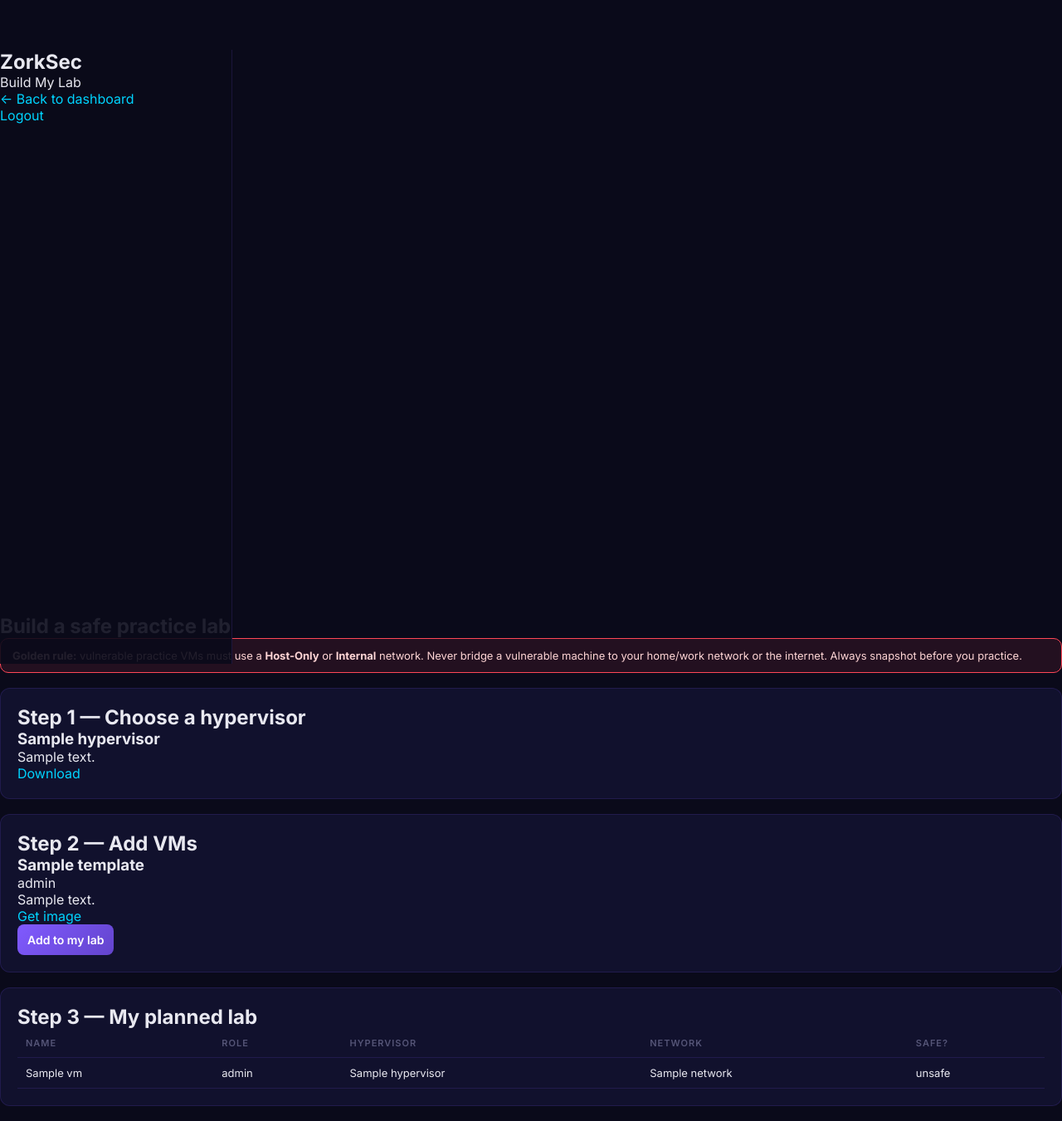
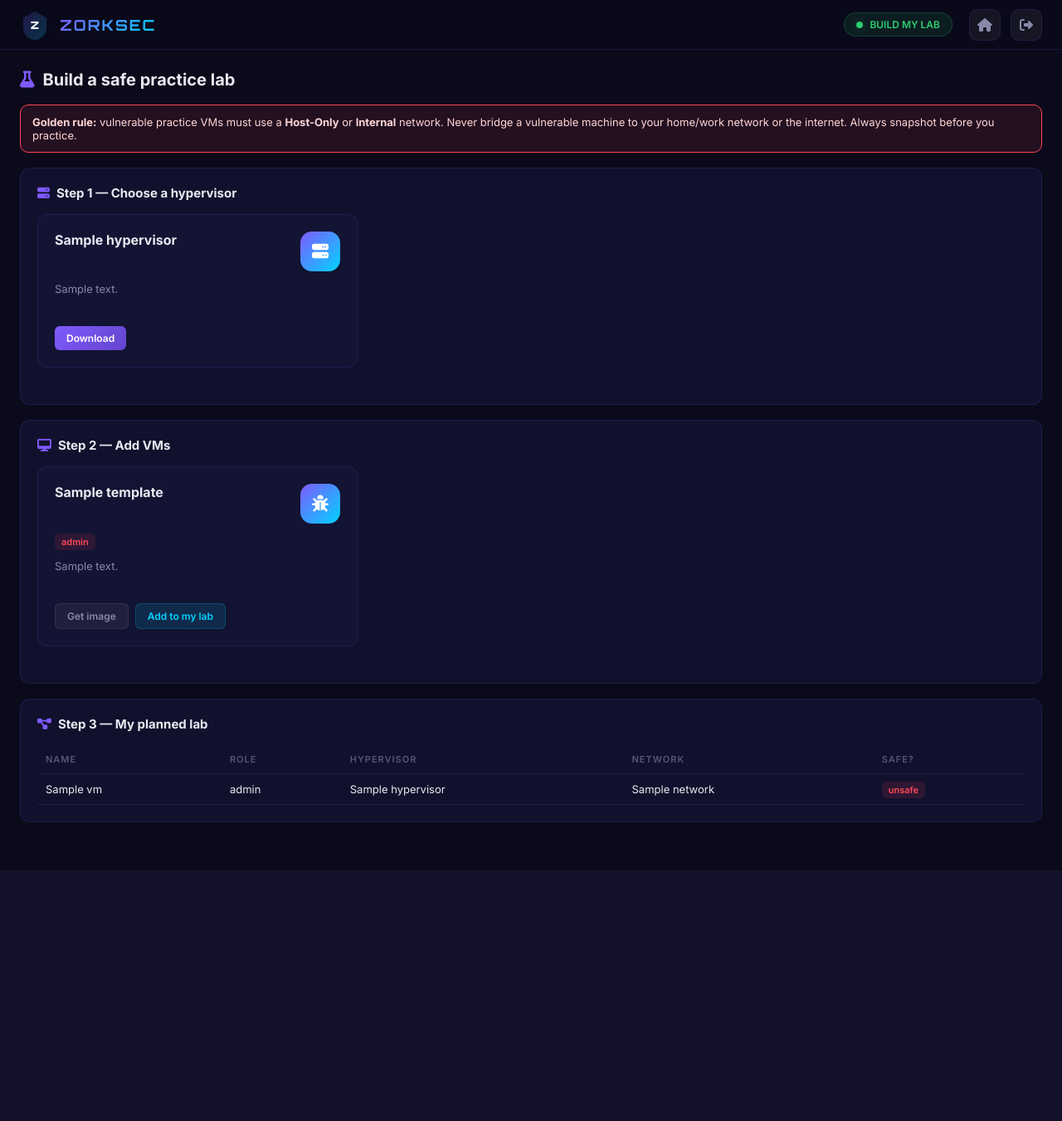
Before and after one commit to Muneer461/tools, a Flask app: template zorksec/web/templates/lab.html in a window 1280 px wide. Shown: the whole page at 83% size. After the commit the page ends 1049 px from the top, so only its background shows below. Run offline with Flask 3, Linux system fonts and the light colour scheme; the template is opened without the code that fills it: most values are stand-ins (such as "Sample title", 1, 10 or a date in 2020); parts of the project's set-up code (start-up, migrations or seed data) failed here and were passed over; some libraries are stand-ins or nearby versions.

Commit message:
Fix broken Build My Lab UI; harden lab JS; clean test lint
UI fix (the reported user-interface problem):
- Rebuild lab.html with the current design system. It previously used
  CSS classes (.layout/.main/.sub/.tool/.badge.ok) that were removed in
  the UI redesign, so the Build My Lab page rendered unstyled/broken.
  Now uses header + main-content + panel + tools-grid/tool-card +
  tool-badge/tool-btn + warn-box + global table (all defined in
  zorksec.css).
- Add zorksec/web/static/lab.js: external + event-delegated
  (data-action="add-vm"), matching the hardened UI pattern used by
  dashboard/diagnostics/kali pages. Removes all inline onclick from
  lab.html, fixing a latent bug where a VM name containing a quote would
  break the handler, and surfacing failures via the zsError banner.

Lint hygiene:
- pyproject.toml: add [tool.ruff] (py310) + per-file E402 ignore for
  tests (intentional pytest.importorskip / section imports).
- Remove 6 unused imports (F401) and 1 redefinition (F811) in tests.

Installer:
- Regenerate install.sh so the new lab.js is bundled (81 files, bash -n
  clean), keeping test_installer in sync.

Verified: 214 tests pass, ruff clean, all web routes 200/302 (no 500s),
lab page renders with only valid classes and no inline handlers.

Co-authored-by: Muneer <60612345+Muneer461@users.noreply.github.com>

```diff
--- /dev/null
+++ b/zorksec/web/static/lab.js
@@ -0,0 +1,63 @@
+/* ZorkSec "Build My Lab" interactions.
+ *
+ * External + event-delegated (single document click listener keyed on
+ * data-action) to match the hardened UI pattern used across ZorkSec. This
+ * avoids inline onclick handlers entirely, so VM template names containing
+ * quotes/apostrophes can never break the handler, and the buttons keep working
+ * even under strict browser settings / a future CSP.
+ *
+ * Any thrown error is surfaced by zorksec-ui.js (the visible error banner).
+ */
+(function () {
+  "use strict";
+
+  function esc(s) {
+    return String(s == null ? "" : s)
+      .replace(/&/g, "&amp;").replace(/</g, "&lt;").replace(/>/g, "&gt;");
+  }
+
+  async function addVm(name, role) {
+    // Target (vulnerable) VMs default to an isolated host-only network; the
+    // analyst VM may use NAT for updates. The server re-validates either way.
+    var network = role === "target" ? "hostonly" : "nat";
+    var msg = document.getElementById("vm-msg");
+    msg.className = "";
+    msg.textContent = "Adding " + name + "\u2026";
+    try {
+      var r = await fetch("/api/lab/vm", {
+        method: "POST",
+        headers: { "Content-Type": "application/json" },
+        body: JSON.stringify({ name: name, role: role,
+                               hypervisor: "virtualbox", network_mode: network }),
+      });
+      if (!r.ok) throw new Error("server returned " + r.status);
+      var data = await r.json();
+      msg.className = data.safe ? "ok-box" : "warn-box";
+      msg.textContent = data.message || (data.safe ? "Added." : "Added (review network).");
+
+      var empty = document.getElementById("vm-empty");
+      if (empty) empty.remove();
+
+      var badge = data.safe
+        ? '<span class="tool-badge ok">isolated</span>'
+        : '<span class="tool-badge deprecated">unsafe</span>';
+      var row = document.getElementById("vm-body").insertRow(-1);
+      row.innerHTML =
+        "<td>" + esc(name) + "</td><td>" + esc(role) + "</td>" +
+        "<td>virtualbox</td><td>" + esc(network) + "</td><td>" + badge + "</td>";
+    } catch (e) {
+      msg.className = "warn-box";
+      msg.textContent = "Could not add VM: " + (e && e.message ? e.message : e);
+      if (window.zsError) window.zsError("Add VM failed: " + (e && e.message ? e.message : e));
+    }
+  }
+
+  document.addEventListener("click", function (ev) {
+    var el = ev.target.closest ? ev.target.closest("[data-action]") : null;
+    if (!el) return;
+    if (el.dataset.action === "add-vm") {
+      ev.preventDefault();
+      addVm(el.dataset.name || "Unnamed", el.dataset.role || "target");
+    }
+  });
+})();
--- a/zorksec/web/templates/lab.html
+++ b/zorksec/web/templates/lab.html
@@ -1,84 +1,104 @@
 {% extends "base.html" %}
 {% block title %}ZorkSec - Build My Lab{% endblock %}
 {% block body %}
-<div class="layout">
-  <aside class="sidebar">
-    <h1>ZorkSec</h1>
-    <div class="sub">Build My Lab</div>
-    <a class="cat" href="{{ url_for('dashboard') }}">← Back to dashboard</a>
-    <a class="cat" href="{{ url_for('logout') }}">Logout</a>
-  </aside>
-  <main class="main">
-    <h2>Build a safe practice lab</h2>
+<!-- ===== Header ===== -->
+<header class="header">
+  <div class="header-left">
+    <div class="header-logo">
+      <svg viewBox="0 0 40 40" fill="none" xmlns="http://www.w3.org/2000/svg">
+        <defs><linearGradient id="hg" x1="0%" y1="0%" x2="100%" y2="100%">
+          <stop offset="0%" style="stop-color:#805aff"/><stop offset="100%" style="stop-color:#00d4ff"/>
+        </linearGradient></defs>
+        <path d="M20 3L5 11V22c0 10 6 16 15 18 9-2 15-8 15-18V11L20 3z" fill="url(#hg)" opacity="0.2" stroke="url(#hg)" stroke-width="1.5"/>
+        <text x="20" y="26" text-anchor="middle" fill="white" font-family="Orbitron, sans-serif" font-size="14" font-weight="900">Z</text>
+      </svg>
+      <h2>ZORKSEC</h2>
+    </div>
+  </div>
+  <div class="header-right">
+    <div class="header-status"><div class="dot"></div> BUILD MY LAB</div>
+    <div class="header-actions">
+      <a class="header-btn" href="{{ url_for('dashboard') }}" title="Back to dashboard"><i class="fas fa-house"></i></a>
+      <a class="header-btn" href="{{ url_for('logout') }}" title="Logout"><i class="fas fa-sign-out-alt"></i></a>
+    </div>
+  </div>
+</header>
+
+<main class="main-content">
+  <div class="section-title"><h3><i class="fas fa-flask"></i> Build a safe practice lab</h3></div>
+
   <div class="warn-box" style="margin-bottom:18px;">
     <b>Golden rule:</b> vulnerable practice VMs must use a <b>Host-Only</b> or
     <b>Internal</b> network. Never bridge a vulnerable machine to your home/work
     network or the internet. Always snapshot before you practice.
   </div>
 
+  <!-- ===== Step 1: hypervisor ===== -->
   <div class="panel">
-      <h2>Step 1 &mdash; Choose a hypervisor</h2>
-      <div class="grid">
+    <div class="panel-header"><h4><i class="fas fa-server"></i> Step 1 &mdash; Choose a hypervisor</h4></div>
+    <div class="tools-grid">
       {% for h in hypervisors %}
-        <div class="tool">
-          <h3>{{ h.name }}</h3>
-          <div class="note">{{ h.note }}</div>
-          <a class="badge" href="{{ h.url }}" target="_blank">Download</a>
+      <div class="tool-card">
+        <div class="tool-header">
+          <div><div class="tool-name">{{ h.name }}</div></div>
+          <div class="tool-logo"><i class="fas fa-server"></i></div>
         </div>
-        {% endfor %}
-      </div>
-    </div>
-
-    <div class="panel">
-      <h2>Step 2 &mdash; Add VMs</h2>
-      <div class="grid">
-        {% for t in templates %}
-        <div class="tool">
-          <h3>{{ t.name }}</h3>
-          <div class="row">
-            <span class="badge {{ 'both' if t.role=='analyst' else 'red' }}">{{ t.role }}</span>
-          </div>
-          <div class="note">{{ t.beginner_note }}</div>
-          <a class="badge" href="{{ t.download }}" target="_blank">Get image</a>
-          <div class="actions">
-            <button onclick="addVm('{{ t.name }}', '{{ t.role }}')">Add to my lab</button>
+        <div class="tool-desc">{{ h.note }}</div>
+        <div class="tool-actions">
+          <a class="tool-btn install" href="{{ h.url }}" target="_blank" rel="noopener">Download</a>
         </div>
       </div>
       {% endfor %}
     </div>
   </div>
 
+  <!-- ===== Step 2: add VMs ===== -->
   <div class="panel">
-      <h2>Step 3 &mdash; My planned lab</h2>
-      <div id="vm-msg"></div>
+    <div class="panel-header"><h4><i class="fas fa-desktop"></i> Step 2 &mdash; Add VMs</h4></div>
+    <div class="tools-grid">
+      {% for t in templates %}
+      <div class="tool-card">
+        <div class="tool-header">
+          <div><div class="tool-name">{{ t.name }}</div></div>
+          <div class="tool-logo"><i class="fas {{ 'fa-user-shield' if t.role == 'analyst' else 'fa-bug' }}"></i></div>
+        </div>
+        <div class="tool-badges">
+          <span class="tool-badge {{ 'both' if t.role == 'analyst' else 'red' }}">{{ t.role }}</span>
+        </div>
+        <div class="tool-desc">{{ t.beginner_note }}</div>
+        <div class="tool-actions">
+          <a class="tool-btn docs" href="{{ t.download }}" target="_blank" rel="noopener">Get image</a>
+          <button class="tool-btn run" data-action="add-vm"
+                  data-name="{{ t.name }}" data-role="{{ t.role }}">Add to my lab</button>
+        </div>
+      </div>
+      {% endfor %}
+    </div>
+  </div>
+
+  <!-- ===== Step 3: planned lab ===== -->
+  <div class="panel">
+    <div class="panel-header"><h4><i class="fas fa-diagram-project"></i> Step 3 &mdash; My planned lab</h4></div>
+    <div id="vm-msg" style="margin-bottom:12px;"></div>
     <table id="vm-table">
+      <thead>
         <tr><th>Name</th><th>Role</th><th>Hypervisor</th><th>Network</th><th>Safe?</th></tr>
+      </thead>
+      <tbody id="vm-body">
         {% for v in vms %}
         <tr>
           <td>{{ v.name }}</td><td>{{ v.role }}</td><td>{{ v.hypervisor }}</td>
           <td>{{ v.network }}</td>
-          <td>{% if v.isolated %}<span class="badge ok">isolated</span>{% else %}<span class="badge deprecated">unsafe</span>{% endif %}</td>
+          <td>{% if v.isolated %}<span class="tool-badge ok">isolated</span>{% else %}<span class="tool-badge deprecated">unsafe</span>{% endif %}</td>
         </tr>
+        {% else %}
+        <tr id="vm-empty"><td colspan="5" style="color:var(--text-muted);">No VMs planned yet. Add one from Step 2.</td></tr>
         {% endfor %}
+      </tbody>
     </table>
   </div>
 </main>
-</div>
 {% endblock %}
 {% block scripts %}
-<script>
-  async function addVm(name, role) {
-    const network = role === 'target' ? 'hostonly' : 'nat';
-    const r = await fetch('/api/lab/vm', {method:'POST', headers:{'Content-Type':'application/json'},
-      body: JSON.stringify({name, role, hypervisor: 'virtualbox', network_mode: network})});
-    const data = await r.json();
-    const msg = document.getElementById('vm-msg');
-    msg.className = data.safe ? 'ok-box' : 'warn-box';
-    msg.textContent = data.message;
-    const table = document.getElementById('vm-table');
-    const row = table.insertRow(-1);
-    row.innerHTML = `<td>${name}</td><td>${role}</td><td>virtualbox</td><td>${network}</td>` +
-      `<td>${data.safe ? '<span class="badge ok">isolated</span>' : '<span class="badge deprecated">unsafe</span>'}</td>`;
-  }
-</script>
+<script src="{{ url_for('static', filename='lab.js') }}?v={{ asset_v }}"></script>
 {% endblock %}
```
Also changed, not shown: pyproject.toml (+9 -0 lines), tests/test_attack.py (+1 -1 lines), tests/test_catalog.py (+0 -1 lines), tests/test_health.py (+0 -1 lines), tests/test_kali_diagnostics.py (+0 -1 lines), tests/test_system.py (+0 -2 lines), tests/test_web.py (+0 -1 lines), 1 other file. Lines whose indentation alone changed are shown as unchanged.
